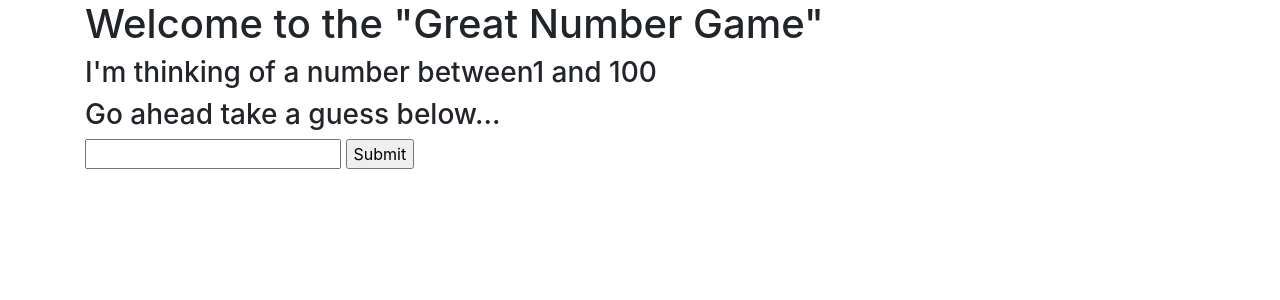
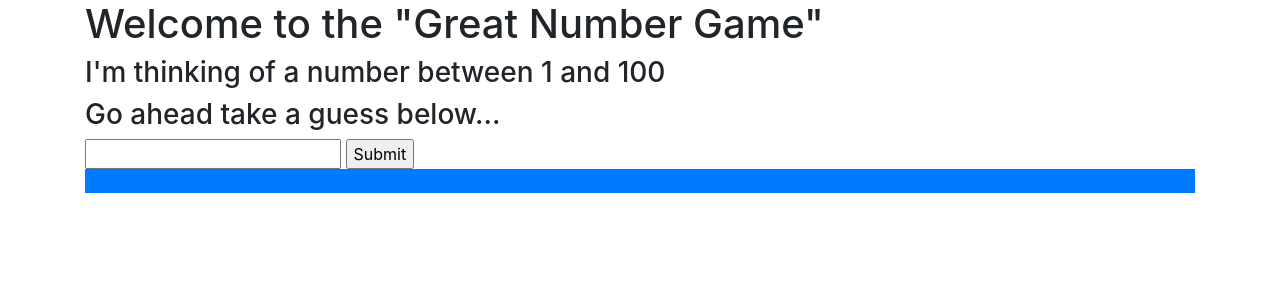
Before and after one commit to Josh-Cruz/number_game, a Flask app: page / in a window 1280 px wide. Shown: the top 300 px of the page. Run offline with Flask 2, Linux system fonts and the light colour scheme; some libraries are stand-ins or nearby versions.

Commit message:
working throug bugs

```diff
--- a/server.py
+++ b/server.py
@@ -5,25 +5,32 @@
 
 @app.route('/', methods = ['GET','POST'])
 def number_guess():
+    # message = ""
+
     if 'guess' not in session:
         session['guess'] = 0
-    if 'addclass' not in session:
-        session['addclass'] = "class ='.d-none'"
     if 'rand_num' not in session:
         session['rand_num'] = random.randrange(0, 101)  # random number between 0-100
-        print session['rand_num']
+
     if request.method =='POST':
         session['guess'] = request.form['user_guess']
+        print (session['guess'])
+        print (session['rand_num'])
         if session['guess'] < session['rand_num']:
-            flash("your lower")
-            session['addclass'] = "class =''"
+            # message = "your  too low"
+            print ("TOO LOW")
+
         elif session['guess'] > session['rand_num']:
-           flash ("its higher")
+        #     session['message'] = "your too high"
+            print ("TOO HIGH")
+            print("session guess is:" + session['guess'])
         elif session['guess'] == session['rand_num']:
-            flash("correct")
+            # session['message'] = "OH YEAH! correct"
+            print ("JUST RIGHT")
+        return render_template('index.html')
     elif request.method == 'GET':
-        pass
-    return render_template('index.html')
+        return render_template('index.html')
+
 
 
 app.run(debug=True)
--- a/templates/index.html
+++ b/templates/index.html
@@ -12,19 +12,16 @@
 <body>
     <div class="container">
         <h1>Welcome to the "Great Number Game"</h1>
-        <h3>I'm thinking of a number between1 and 100</h3>
+        <h3>I'm thinking of a number between 1 and 100</h3>
         <h3>Go ahead take a guess below...</h3>
-    <form action="POST" action="/">
+    <form method="POST" action="/">
         <input type="text" name="user_guess" id="">
         <input type="submit" value="Submit">
     </form>
 
-    <div {{session['addclass']}} class="d-block p-2 bg-primary text-white"  >
-        {% with messages = get_flashed_messages() %} {% if messages %}
-            <h1 class=flashes> {{ message }} </h1>
-        {% endif %}
-        {% endwith %}
-        </div>
+    <div {{addclass}} class="d-block p-2 bg-primary text-white"  >
+      <h1>{{message}}</h1>
+
     </div>
 
     <script src="https://code.jquery.com/jquery-3.3.1.slim.min.js" integrity="sha384-q8i/X+965DzO0rT7abK41JStQIAqVgRVzpbzo5smXKp4YfRvH+8abtTE1Pi6jizo"
```
